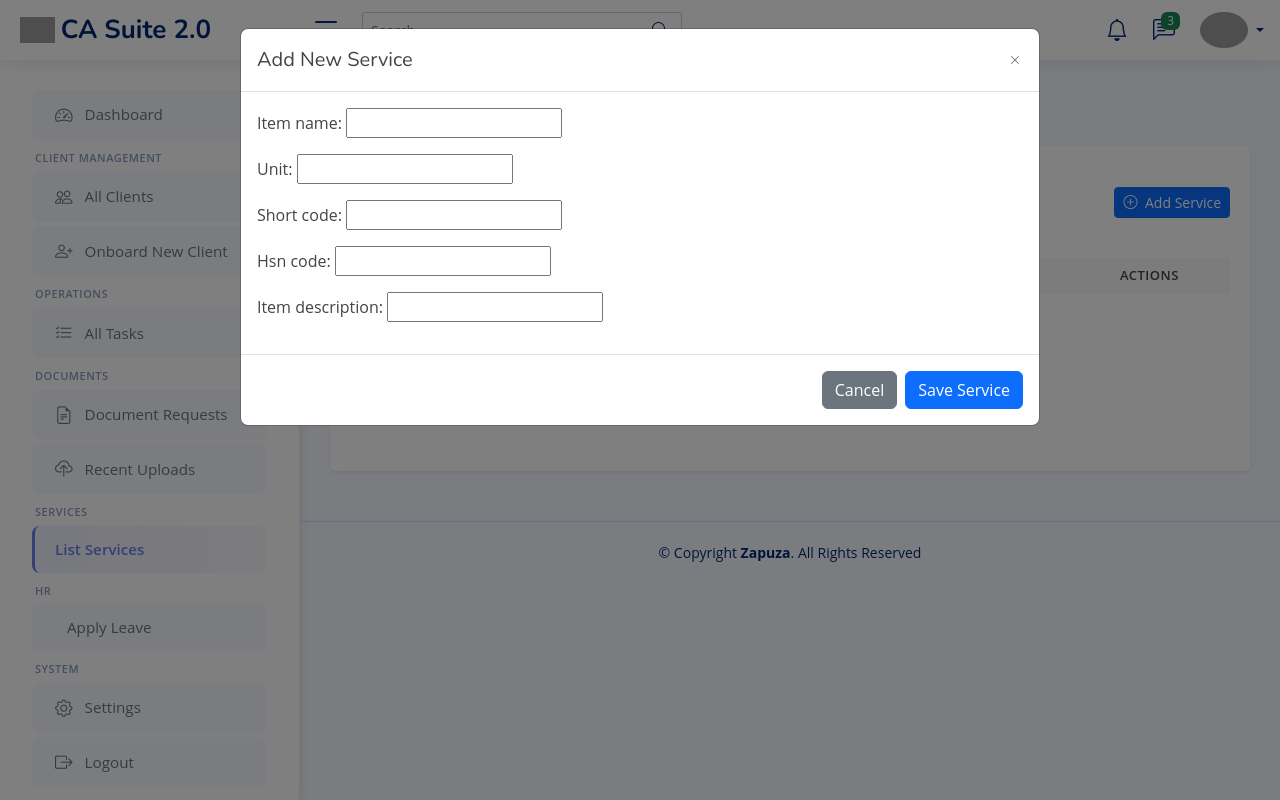
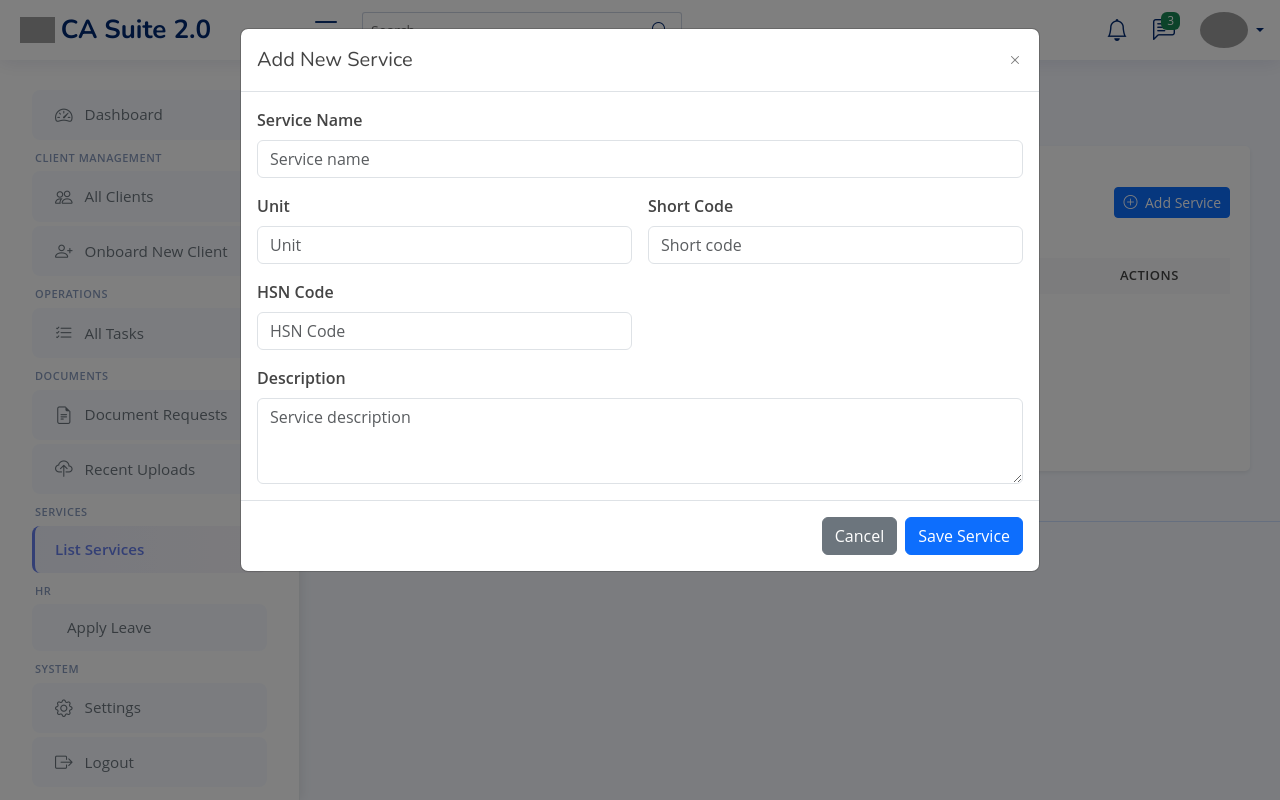
Before and after one commit to Zapuzallp/CASUITE, a Django app: page /services/ in a window 1280 px wide, after a click on "Add Service". Run offline with Django 4.2, Linux system fonts and the light colour scheme; data that the repository does not hold is empty; some libraries are stand-ins or nearby versions; some web fonts are replaced; grey boxes are pictures that could not be loaded.

Commit message:
CASUITE-42 : Added Services module with Bootstrap-styled forms and actions
Listed Products as Services in a Clients-style table
Implemented Add/Edit Service via Bootstrap modal using Django forms
Added Bootstrap confirmation modal for Delete Service

```diff
--- a/home/customViews/services.py
+++ b/home/customViews/services.py
@@ -14,6 +14,29 @@ class ProductForm(forms.ModelForm):
             'hsn_code',
             'item_description'
         ]
+        widgets = {
+            'item_name': forms.TextInput(attrs={
+                'class': 'form-control',
+                'placeholder': 'Service name'
+            }),
+            'unit': forms.TextInput(attrs={
+                'class': 'form-control',
+                'placeholder': 'Unit'
+            }),
+            'short_code': forms.TextInput(attrs={
+                'class': 'form-control',
+                'placeholder': 'Short code'
+            }),
+            'hsn_code': forms.TextInput(attrs={
+                'class': 'form-control',
+                'placeholder': 'HSN Code'
+            }),
+            'item_description': forms.Textarea(attrs={
+                'class': 'form-control',
+                'rows': 3,
+                'placeholder': 'Service description'
+            }),
+        }
 
 def list_services(request):
     services = Product.objects.all().order_by('item_name')
--- a/templates/list_services.html
+++ b/templates/list_services.html
@@ -89,12 +89,16 @@
                                             </a>
 
                                             <!-- DELETE SERVICE -->
-                                            <a href="{% url 'delete_service' service.id %}"
+                                            <a href="#"
                                                class="btn btn-sm btn-outline-danger"
-                                               title="Delete Service"
-                                               onclick="return confirm('Are you sure you want to delete this service?');">
+                                               data-bs-toggle="modal"
+                                               data-bs-target="#deleteServiceModal"
+                                               data-service-id="{{ service.id }}"
+                                               data-service-name="{{ service.item_name }}"
+                                               title="Delete Service">
                                                 <i class="bi bi-trash"></i>
                                             </a>
+
 
                                         </div>
                                     </td>
@@ -126,7 +130,8 @@
 <!-- ADD SERVICE MODAL -->
 <div class="modal fade" id="addServiceModal" tabindex="-1">
     <div class="modal-dialog modal-lg">
-        <form method="post" class="modal-content">
+        <form method="post" class="modal-content needs-validation"
+          novalidate>
             {% csrf_token %}
             {% if edit_service %}
                 <input type="hidden" name="service_id" value="{{ edit_service.id }}">
@@ -142,8 +147,36 @@
             </div>
 
             <div class="modal-body">
-                {{ form.as_p }}
+                <div class="row g-3">
+
+                    <div class="col-md-12">
+                        <label class="form-label fw-semibold">Service Name</label>
+                        {{ form.item_name }}
+                    </div>
+
+                    <div class="col-md-6">
+                        <label class="form-label fw-semibold">Unit</label>
+                        {{ form.unit }}
+                    </div>
+
+                    <div class="col-md-6">
+                        <label class="form-label fw-semibold">Short Code</label>
+                        {{ form.short_code }}
+                    </div>
+
+                    <div class="col-md-6">
+                        <label class="form-label fw-semibold">HSN Code</label>
+                        {{ form.hsn_code }}
+                    </div>
+
+                    <div class="col-md-12">
+                        <label class="form-label fw-semibold">Description</label>
+                        {{ form.item_description }}
+                    </div>
+
+                </div>
             </div>
+
 
             <div class="modal-footer">
                 <button type="button"
@@ -186,5 +219,60 @@
 </script>
 {% endif %}
 
+<!-- DELETE SERVICE CONFIRM MODAL -->
+<div class="modal fade" id="deleteServiceModal" tabindex="-1">
+    <div class="modal-dialog modal-dialog-centered">
+        <div class="modal-content">
+
+            <div class="modal-header">
+                <h5 class="modal-title text-danger">
+                    <i class="bi bi-exclamation-triangle me-2"></i>
+                    Confirm Delete
+                </h5>
+                <button type="button" class="btn-close" data-bs-dismiss="modal"></button>
+            </div>
+
+            <div class="modal-body">
+                <p class="mb-0">
+                    Are you sure you want to delete
+                    <strong id="deleteServiceName"></strong>?
+                </p>
+                <p class="text-muted small mt-1">
+                    This action cannot be undone.
+                </p>
+            </div>
+
+            <div class="modal-footer">
+                <button type="button"
+                        class="btn btn-secondary"
+                        data-bs-dismiss="modal">
+                    Cancel
+                </button>
+                <a href="#"
+                   id="confirmDeleteBtn"
+                   class="btn btn-danger">
+                    Delete Service
+                </a>
+            </div>
+
+        </div>
+    </div>
+</div>
+
+<script>
+    const deleteModal = document.getElementById('deleteServiceModal');
+
+    deleteModal.addEventListener('show.bs.modal', function (event) {
+        const button = event.relatedTarget;
+
+        const serviceId = button.getAttribute('data-service-id');
+        const serviceName = button.getAttribute('data-service-name');
+
+        document.getElementById('deleteServiceName').textContent = serviceName;
+        document.getElementById('confirmDeleteBtn').href =
+            `/services/delete/${serviceId}/`;
+    });
+</script>
+
 
 {% endblock body %}
```
